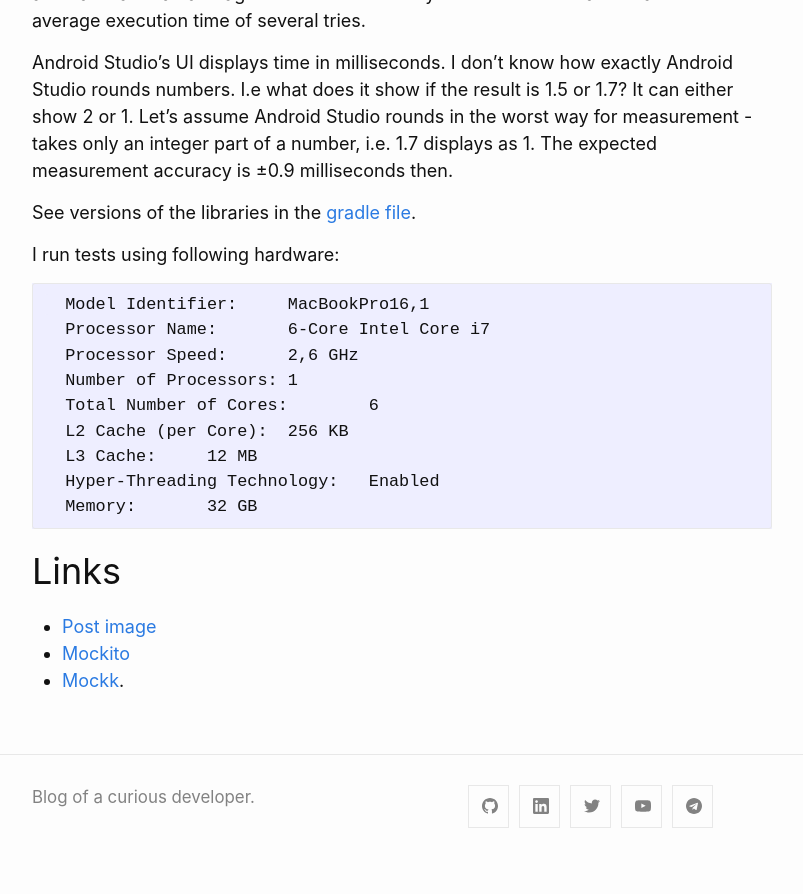
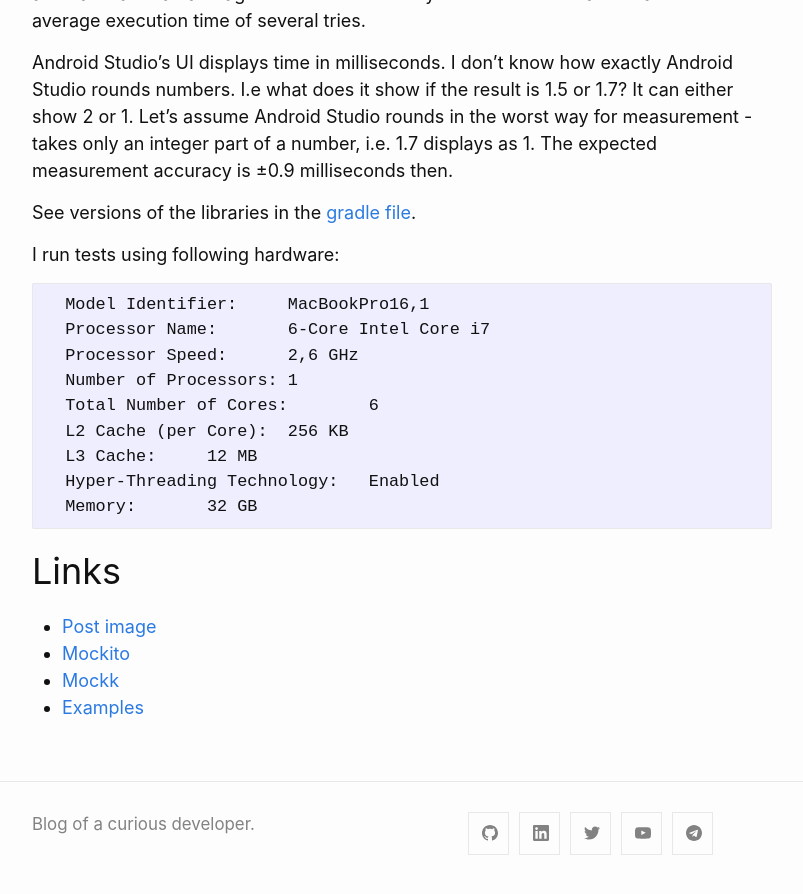
Before and after one commit to VysotskiVadim/VysotskiVadim.blog, a Jekyll site: the page built from _posts/2022-06-03-slow-unit-tests-part-1-objects-mocking.markdown, in a window 1280 px wide and 900 px high, scrolled down 9143 px. Shown: the top 894 px of the window, without its empty margins (238-1041 px from the left). Built offline with Jekyll 4.4.1, drawn with Linux system fonts in a browser that asks for light colours; before the commit the page ends 10016 px from its top, so only the background shows below that.

Commit message:
added link to examples

```diff
--- a/_posts/2022-06-03-slow-unit-tests-part-1-objects-mocking.markdown
+++ b/_posts/2022-06-03-slow-unit-tests-part-1-objects-mocking.markdown
@@ -382,4 +382,5 @@ I run tests using following hardware:
 ## Links
 * [Post image](https://www.flickr.com/photos/88158306@N03/45968616764/)
 * [Mockito](https://github.com/mockito/mockito-kotlin)
-* [Mockk](https://mockk.io/).
+* [Mockk](https://mockk.io/)
+* [Examples](https://github.com/VysotskiVadim/slow-unit-tests)
```
